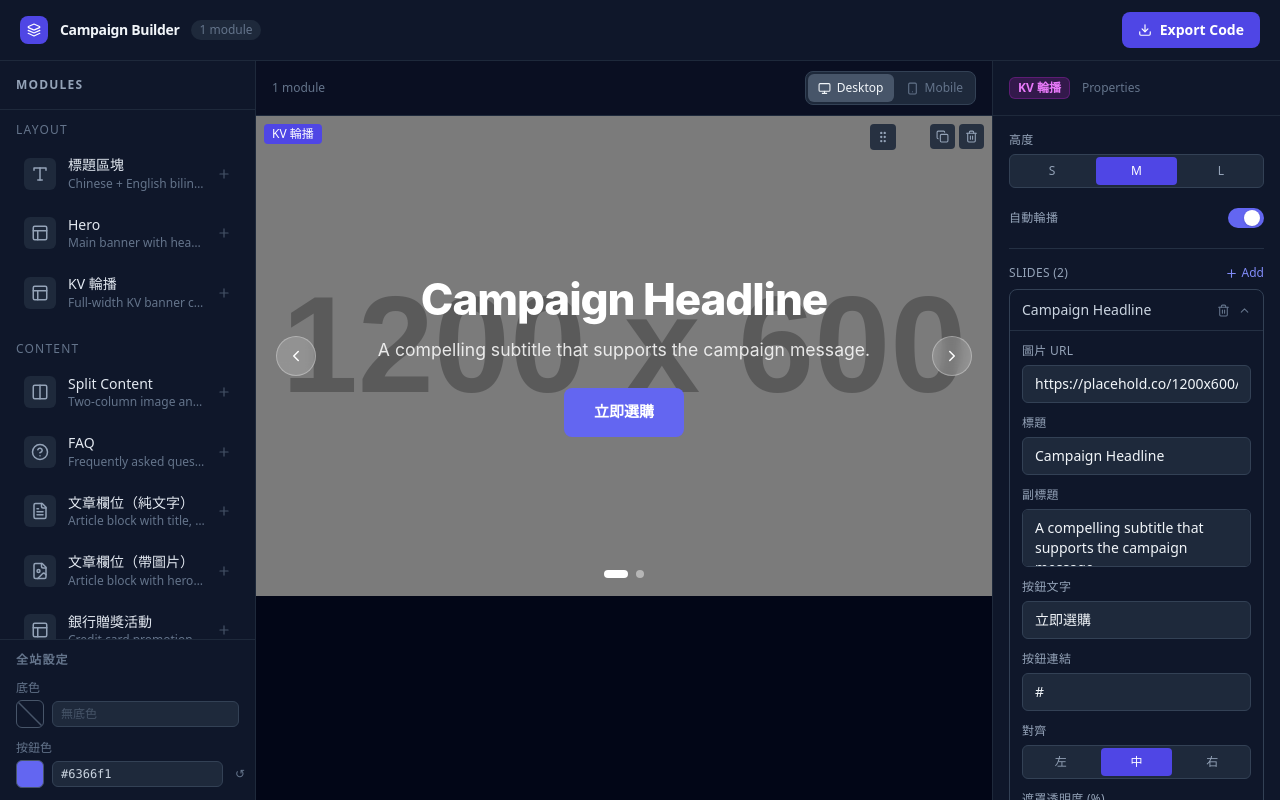
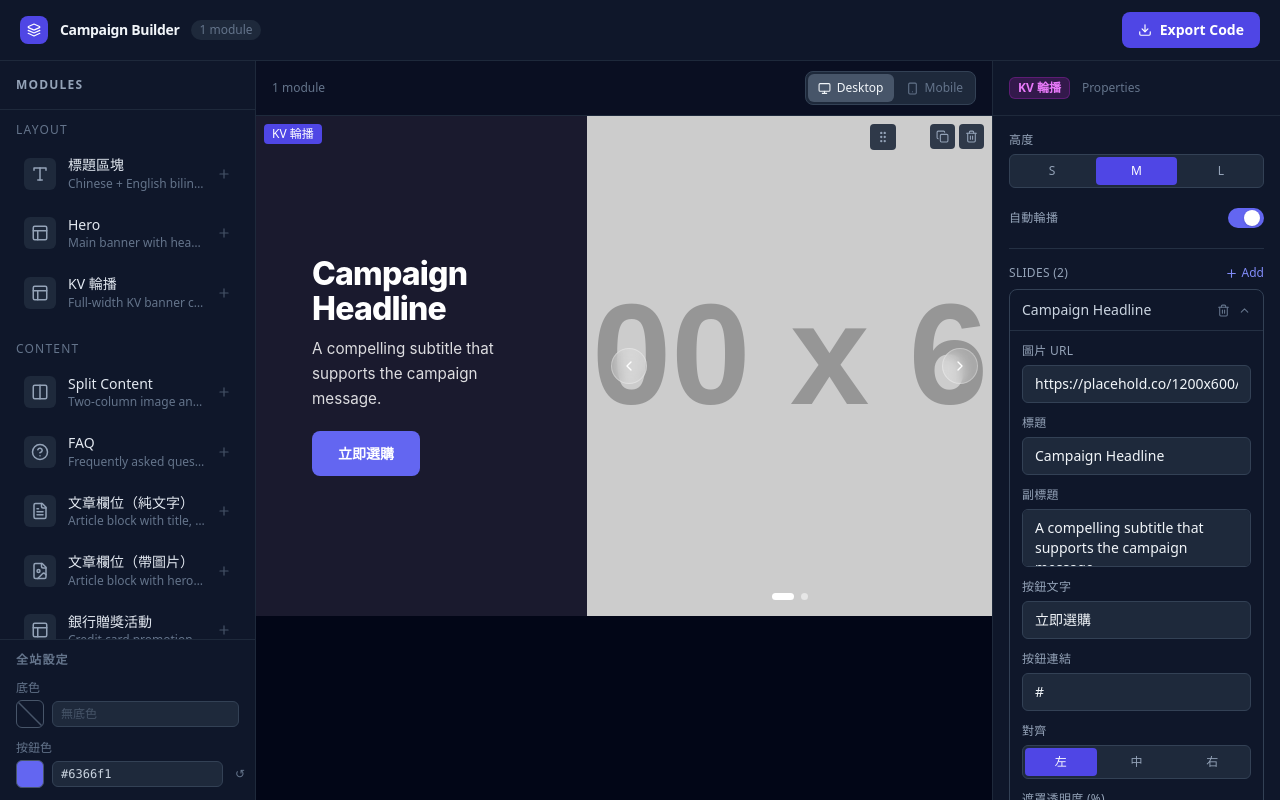
Before and after one commit to Iveslee00/Campaign-Module-Builder, a Next.js app: page / in a window 1280 px wide. Both pictures are taken after a click on the button 127 px from the left and 292 px from the top of the page. Built offline with nearby package versions, Linux system fonts and the light colour scheme.

Commit message:
Add files via upload

```diff
--- a/data/moduleSchemas.ts
+++ b/data/moduleSchemas.ts
@@ -336,27 +336,29 @@ export const moduleSchemas: ModuleSchemaItem[] = [
       slides: [
         {
           id: generateId(),
-          image: 'https://placehold.co/1200x600/1a1a2e/6366f1?text=KV+Slide+1',
+          image: 'https://placehold.co/1200x600/e8e8f8/6366f1?text=KV+Image+1',
           title: 'Campaign Headline',
           subtitle: 'A compelling subtitle that supports the campaign message.',
           buttonText: '立即選購',
           buttonLink: '#',
           titleColor: '#ffffff',
           textColor: 'rgba(255,255,255,0.85)',
-          overlayOpacity: 40,
-          alignment: 'center',
+          textBgColor: '#1a1a2e',
+          overlayOpacity: 0,
+          alignment: 'left',
         },
         {
           id: generateId(),
-          image: 'https://placehold.co/1200x600/2d1b69/a78bfa?text=KV+Slide+2',
+          image: 'https://placehold.co/1200x600/f3e8ff/a78bfa?text=KV+Image+2',
           title: 'Second Slide Title',
           subtitle: 'Another slide with a different image and message.',
           buttonText: '了解更多',
           buttonLink: '#',
           titleColor: '#ffffff',
           textColor: 'rgba(255,255,255,0.85)',
-          overlayOpacity: 35,
-          alignment: 'center',
+          textBgColor: '#2d1b69',
+          overlayOpacity: 0,
+          alignment: 'left',
         },
       ],
     },
--- a/modules/exporters/heroCarouselExporter.ts
+++ b/modules/exporters/heroCarouselExporter.ts
@@ -7,26 +7,27 @@ export function generateHeroCarouselHTML(data: HeroCarouselData): string {
 
   const slides = data.slides
     .map((s) => {
-      const overlay = `rgba(0,0,0,${((s.overlayOpacity ?? 40) / 100).toFixed(2)})`;
+      const overlay = s.overlayOpacity ? `rgba(0,0,0,${(s.overlayOpacity / 100).toFixed(2)})` : null;
       const titleStyle = s.titleColor ? ` style="color: ${escapeHtml(s.titleColor)}"` : '';
       const textStyle = s.textColor ? ` style="color: ${escapeHtml(s.textColor)}"` : '';
-      const align = s.alignment ?? 'center';
+      const textBgStyle = s.textBgColor ? ` style="background-color: ${escapeHtml(s.textBgColor)}"` : '';
+      const align = s.alignment ?? 'left';
 
-      const title = s.title ? `        <h2 class="cb-kv__title"${titleStyle}>${escapeHtml(s.title)}</h2>` : '';
-      const subtitle = s.subtitle ? `        <p class="cb-kv__subtitle"${textStyle}>${escapeHtml(s.subtitle)}</p>` : '';
+      const title = s.title ? `          <h2 class="cb-kv__title"${titleStyle}>${escapeHtml(s.title)}</h2>` : '';
+      const subtitle = s.subtitle ? `          <p class="cb-kv__subtitle"${textStyle}>${escapeHtml(s.subtitle)}</p>` : '';
       const btn = s.buttonText
-        ? `        <a href="${escapeHtml(s.buttonLink || '#')}" class="cb-btn cb-kv__btn">${escapeHtml(s.buttonText)}</a>`
+        ? `          <a href="${escapeHtml(s.buttonLink || '#')}" class="cb-btn cb-kv__btn">${escapeHtml(s.buttonText)}</a>`
         : '';
+      const overlayEl = overlay ? `\n        <div class="cb-kv__overlay" style="background: ${overlay}"></div>` : '';
+      const imgEl = s.image ? `\n        <img src="${escapeHtml(s.image)}" alt="${escapeHtml(s.title || '')}" class="cb-kv__bg">` : '';
 
       return `    <div class="cb-kv__slide">
-      ${s.image ? `<img src="${escapeHtml(s.image)}" alt="${escapeHtml(s.title || '')}" class="cb-kv__bg">` : ''}
-      <div class="cb-kv__overlay" style="background: ${overlay}"></div>
-      <div class="cb-kv__content cb-kv__content--${align}">
-        <div class="cb-container">
+      <div class="cb-kv__text cb-kv__text--${align}"${textBgStyle}>
 ${title}
 ${subtitle}
 ${btn}
-        </div>
+      </div>
+      <div class="cb-kv__img">${imgEl}${overlayEl}
       </div>
     </div>`;
     })
@@ -43,7 +44,7 @@ ${data.slides.map((_, i) => `    <button class="cb-kv__dot${i === 0 ? ' cb-kv__d
   <button class="cb-kv__nav cb-kv__nav--next" aria-label="Next">&#8594;</button>`
     : '';
 
-  return `<section class="cb-kv cb-section ${heightClass}"${bgOverride}>
+  return `<section class="cb-kv ${heightClass}"${bgOverride}>
   <div class="cb-kv__track">
 ${slides}
   </div>
--- a/modules/forms/HeroCarouselForm.tsx
+++ b/modules/forms/HeroCarouselForm.tsx
@@ -25,8 +25,9 @@ export function HeroCarouselForm({ data, onChange }: Props) {
       buttonLink: '#',
       titleColor: '#ffffff',
       textColor: 'rgba(255,255,255,0.85)',
-      overlayOpacity: 40,
-      alignment: 'center',
+      textBgColor: '#1a1a2e',
+      overlayOpacity: 0,
+      alignment: 'left',
     };
     onChange({ ...data, slides: [...data.slides, newSlide] });
     setExpanded(newSlide.id);
@@ -93,6 +94,7 @@ export function HeroCarouselForm({ data, onChange }: Props) {
                     type="text"
                     placeholder="0–100"
                   />
+                  <ColorField label="文字區塊底色" value={slide.textBgColor} onChange={(v) => updateSlide(slide.id, 'textBgColor', v)} placeholder="#1a1a2e" />
                   <div className="grid grid-cols-2 gap-3">
                     <ColorField label="標題色" value={slide.titleColor} onChange={(v) => updateSlide(slide.id, 'titleColor', v)} placeholder="#ffffff" />
                     <ColorField label="文字色" value={slide.textColor} onChange={(v) => updateSlide(slide.id, 'textColor', v)} placeholder="rgba(255,255,255,0.85)" />
--- a/modules/preview/HeroCarouselPreview.tsx
+++ b/modules/preview/HeroCarouselPreview.tsx
@@ -1,6 +1,6 @@
 'use client';
 
-import { useState, useEffect, useRef, useCallback } from 'react';
+import { useState, useEffect, useCallback } from 'react';
 import { HeroCarouselData } from '@/types/modules';
 import { useDevice } from '@/contexts/DeviceContext';
 import { useGlobalSettings } from '@/contexts/GlobalSettingsContext';
@@ -9,9 +9,9 @@ import { ChevronLeft, ChevronRight } from 'lucide-react';
 const PLACEHOLDER = 'https://placehold.co/1200x600/1a1a2e/6366f1?text=KV+Banner';
 
 const heightMap = {
-  small:  { desktop: '340px', mobile: '220px' },
-  medium: { desktop: '480px', mobile: '300px' },
-  large:  { desktop: '620px', mobile: '400px' },
+  small:  { desktop: '360px', mobile: '420px', mobileImg: '210px' },
+  medium: { desktop: '500px', mobile: '520px', mobileImg: '260px' },
+  large:  { desktop: '640px', mobile: '620px', mobileImg: '320px' },
 };
 
 export function HeroCarouselPreview({ data }: { data: HeroCarouselData }) {
@@ -22,7 +22,7 @@ export function HeroCarouselPreview({ data }: { data: HeroCarouselData }) {
   const slides = data.slides;
   const total = slides.length;
   const h = heightMap[data.height ?? 'medium'];
-  const slideHeight = isMobile ? h.mobile : h.desktop;
+  const slideH = isMobile ? h.mobile : h.desktop;
 
   const goTo = useCallback((idx: number) => setCurrent((idx + total) % total), [total]);
   const prev = () => { setPaused(true); goTo(current - 1); };
@@ -34,7 +34,6 @@ export function HeroCarouselPreview({ data }: { data: HeroCarouselData }) {
     return () => clearInterval(id);
   }, [data.autoPlay, paused, total]);
 
-  // resume auto-play after manual nav
   useEffect(() => {
     if (!paused) return;
     const id = setTimeout(() => setPaused(false), 6000);
@@ -43,21 +42,26 @@ export function HeroCarouselPreview({ data }: { data: HeroCarouselData }) {
 
   if (!total) {
     return (
-      <section style={{ background: data.backgroundColor || '#1a1a2e', height: slideHeight, display: 'flex', alignItems: 'center', justifyContent: 'center', fontFamily: '-apple-system, BlinkMacSystemFont, "Segoe UI", sans-serif' }}>
+      <section style={{ background: data.backgroundColor || '#1a1a2e', height: slideH, display: 'flex', alignItems: 'center', justifyContent: 'center', fontFamily: '-apple-system, BlinkMacSystemFont, "Segoe UI", sans-serif' }}>
         <p style={{ color: 'rgba(255,255,255,0.4)', fontSize: '14px' }}>尚未新增任何 slide</p>
       </section>
     );
   }
 
-  const slide = slides[current];
-  const align = slide.alignment ?? 'center';
-  const alignStyle: React.CSSProperties = align === 'left'
-    ? { alignItems: 'flex-start', textAlign: 'left' }
-    : align === 'right'
-    ? { alignItems: 'flex-end', textAlign: 'right' }
-    : { alignItems: 'center', textAlign: 'center' };
+  const navBtn: React.CSSProperties = {
+    position: 'absolute',
+    width: '36px', height: '36px', borderRadius: '50%',
+    background: 'rgba(255,255,255,0.18)',
+    border: '1px solid rgba(255,255,255,0.3)',
+    backdropFilter: 'blur(6px)',
+    display: 'flex', alignItems: 'center', justifyContent: 'center',
+    cursor: 'pointer', zIndex: 3, color: '#fff',
+  };
 
-  const overlay = `rgba(0,0,0,${(slide.overlayOpacity ?? 40) / 100})`;
+  // Nav & dots live in the image area
+  const imgCenterTop = isMobile ? `calc(${h.mobileImg} / 2)` : '50%';
+  const imgRight = '14px';
+  const imgLeft = isMobile ? '8px' : 'calc(55% - 50px)'; // near the boundary of image panel
 
   return (
     <section
@@ -66,60 +70,111 @@ export function HeroCarouselPreview({ data }: { data: HeroCarouselData }) {
       onMouseLeave={() => setPaused(false)}
     >
       {/* Slides strip */}
-      <div style={{ display: 'flex', transform: `translateX(-${current * 100}%)`, transition: 'transform 0.5s cubic-bezier(0.4,0,0.2,1)', height: slideHeight }}>
-        {slides.map((s, i) => (
-          <div key={s.id} style={{ flex: '0 0 100%', position: 'relative', height: slideHeight }}>
-            {/* BG image */}
+      <div style={{ display: 'flex', transform: `translateX(-${current * 100}%)`, transition: 'transform 0.5s cubic-bezier(0.4,0,0.2,1)', height: slideH }}>
+        {slides.map((s) => {
+          const textBg = s.textBgColor || '#1a1a2e';
+          const overlay = s.overlayOpacity ? `rgba(0,0,0,${s.overlayOpacity / 100})` : undefined;
+          const align = s.alignment ?? 'left';
+          const alignStyle: React.CSSProperties =
+            align === 'center' ? { textAlign: 'center', alignItems: 'center' }
+            : align === 'right' ? { textAlign: 'right', alignItems: 'flex-end' }
+            : { textAlign: 'left', alignItems: 'flex-start' };
+
+          const imageEl = (
             <img
               src={s.image || PLACEHOLDER}
               alt={s.title}
               style={{ position: 'absolute', inset: 0, width: '100%', height: '100%', objectFit: 'cover', display: 'block' }}
               onError={(e) => { (e.target as HTMLImageElement).src = PLACEHOLDER; }}
             />
-            {/* Overlay */}
-            <div style={{ position: 'absolute', inset: 0, background: overlay }} />
-            {/* Content */}
-            <div style={{ position: 'relative', zIndex: 1, height: '100%', display: 'flex', flexDirection: 'column', justifyContent: 'center', padding: isMobile ? '32px 24px' : '0 64px', ...alignStyle, maxWidth: '1200px', margin: '0 auto', width: '100%', boxSizing: 'border-box' }}>
+          );
+
+          return (
+            <div
+              key={s.id}
+              style={{
+                flex: '0 0 100%',
+                display: 'flex',
+                flexDirection: isMobile ? 'column' : 'row',
+                height: slideH,
+              }}
+            >
+              {/* Mobile: image on top */}
+              {isMobile && (
+                <div style={{ height: h.mobileImg, flexShrink: 0, position: 'relative', overflow: 'hidden' }}>
+                  {imageEl}
+                  {overlay && <div style={{ position: 'absolute', inset: 0, background: overlay }} />}
+                </div>
+              )}
+
+              {/* Text panel — left on desktop, bottom on mobile */}
+              <div
+                style={{
+                  background: textBg,
+                  flex: isMobile ? '1 0 0' : '0 0 45%',
+                  display: 'flex',
+                  flexDirection: 'column',
+                  justifyContent: 'center',
+                  padding: isMobile ? '24px 20px' : '0 48px 0 56px',
+                  overflow: 'hidden',
+                  ...alignStyle,
+                }}
+              >
                 {s.title && (
-                <h1 style={{ fontSize: isMobile ? '1.6rem' : '2.75rem', fontWeight: 800, lineHeight: 1.1, letterSpacing: '-0.025em', color: s.titleColor || '#ffffff', marginBottom: '12px' }}>
+                  <h1 style={{ fontSize: isMobile ? '1.3rem' : '2rem', fontWeight: 800, lineHeight: 1.1, letterSpacing: '-0.025em', color: s.titleColor || '#ffffff', marginBottom: '10px' }}>
                     {s.title}
                   </h1>
                 )}
                 {s.subtitle && (
-                <p style={{ fontSize: isMobile ? '0.9rem' : '1.1rem', lineHeight: 1.65, color: s.textColor || 'rgba(255,255,255,0.85)', marginBottom: '24px', maxWidth: '540px' }}>
+                  <p style={{ fontSize: isMobile ? '0.85rem' : '0.95rem', lineHeight: 1.65, color: s.textColor || 'rgba(255,255,255,0.85)', marginBottom: '20px', maxWidth: '400px' }}>
                     {s.subtitle}
                   </p>
                 )}
                 {s.buttonText && (
-                <span style={{ display: 'inline-flex', alignItems: 'center', padding: isMobile ? '10px 22px' : '13px 30px', background: buttonColor, color: '#fff', borderRadius: '8px', fontWeight: 700, fontSize: isMobile ? '13px' : '15px', cursor: 'default', alignSelf: align === 'center' ? 'center' : align === 'right' ? 'flex-end' : 'flex-start' }}>
+                  <span style={{ display: 'inline-flex', alignItems: 'center', padding: isMobile ? '9px 20px' : '12px 26px', background: buttonColor, color: '#fff', borderRadius: '8px', fontWeight: 700, fontSize: isMobile ? '13px' : '14px', cursor: 'default' }}>
                     {s.buttonText}
                   </span>
                 )}
               </div>
+
+              {/* Desktop: image on the right */}
+              {!isMobile && (
+                <div style={{ flex: '0 0 55%', position: 'relative', overflow: 'hidden' }}>
+                  {imageEl}
+                  {overlay && <div style={{ position: 'absolute', inset: 0, background: overlay }} />}
                 </div>
-        ))}
+              )}
+            </div>
+          );
+        })}
       </div>
 
-      {/* Prev/Next */}
+      {/* Prev/Next — anchored in image area */}
       {total > 1 && (
         <>
-          <button onClick={prev} style={{ position: 'absolute', left: isMobile ? '8px' : '20px', top: '50%', transform: 'translateY(-50%)', width: '40px', height: '40px', borderRadius: '50%', background: 'rgba(255,255,255,0.18)', border: '1px solid rgba(255,255,255,0.3)', backdropFilter: 'blur(6px)', display: 'flex', alignItems: 'center', justifyContent: 'center', cursor: 'pointer', zIndex: 3, color: '#fff' }}>
-            <ChevronLeft size={18} />
+          <button onClick={prev} style={{ ...navBtn, left: imgLeft, top: imgCenterTop, transform: 'translateY(-50%)' }}>
+            <ChevronLeft size={16} />
           </button>
-          <button onClick={next} style={{ position: 'absolute', right: isMobile ? '8px' : '20px', top: '50%', transform: 'translateY(-50%)', width: '40px', height: '40px', borderRadius: '50%', background: 'rgba(255,255,255,0.18)', border: '1px solid rgba(255,255,255,0.3)', backdropFilter: 'blur(6px)', display: 'flex', alignItems: 'center', justifyContent: 'center', cursor: 'pointer', zIndex: 3, color: '#fff' }}>
-            <ChevronRight size={18} />
+          <button onClick={next} style={{ ...navBtn, right: imgRight, top: imgCenterTop, transform: 'translateY(-50%)' }}>
+            <ChevronRight size={16} />
           </button>
         </>
       )}
 
-      {/* Dots */}
+      {/* Dots — anchored at bottom of image area */}
       {total > 1 && (
-        <div style={{ position: 'absolute', bottom: '18px', left: '50%', transform: 'translateX(-50%)', display: 'flex', gap: '8px', zIndex: 3 }}>
+        <div style={{
+          position: 'absolute',
+          bottom: isMobile ? `calc(${slideH} - ${h.mobileImg} + 14px)` : '16px',
+          left: isMobile ? '50%' : 'calc(45% + 27.5%)',
+          transform: 'translateX(-50%)',
+          display: 'flex', gap: '7px', zIndex: 3,
+        }}>
           {slides.map((_, i) => (
             <button
               key={i}
               onClick={() => { setPaused(true); goTo(i); }}
-              style={{ width: i === current ? '24px' : '8px', height: '8px', borderRadius: '4px', background: i === current ? '#ffffff' : 'rgba(255,255,255,0.45)', border: 'none', cursor: 'pointer', padding: 0, transition: 'width 0.3s, background 0.3s' }}
+              style={{ width: i === current ? '22px' : '7px', height: '7px', borderRadius: '4px', background: i === current ? '#ffffff' : 'rgba(255,255,255,0.5)', border: 'none', cursor: 'pointer', padding: 0, transition: 'width 0.3s, background 0.3s' }}
             />
           ))}
         </div>
--- a/types/modules.ts
+++ b/types/modules.ts
@@ -291,6 +291,7 @@ export interface KvSlide {
   buttonLink: string;
   titleColor: string;
   textColor: string;
+  textBgColor: string;
   overlayOpacity: number;
   alignment: 'left' | 'center' | 'right';
 }
```
Also changed, not shown: lib/export/cssGenerator.ts (+29 -28 lines), 1 other file (tests, documents, lock files or other folders). Lines whose indentation alone changed are shown as unchanged.
